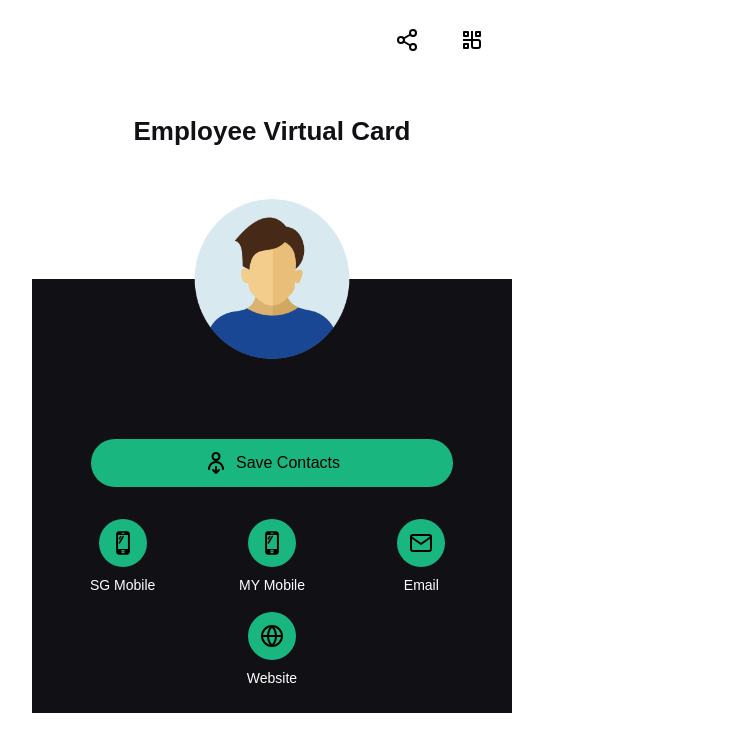
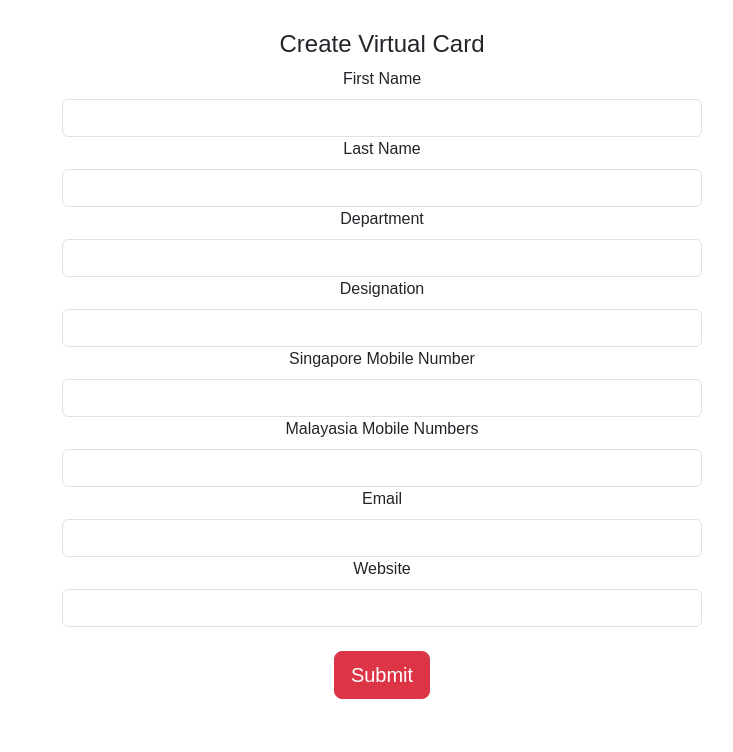
Before and after one commit to Mathimugan/virtualcard, a React (Create React App) app: page / in a window 1280 px wide. Shown: the top 752 px of the page, without its empty margins (368-1101 px from the left). Built offline with nearby package versions, Linux system fonts and the light colour scheme; no server answers.

Commit message:
Update App.js
updated app.js

```diff
--- a/src/App.js
+++ b/src/App.js
@@ -1,10 +1,10 @@
 import logo from './logo.svg';
 import './App.css';
-import Card from './components/Card';
+import Form from './components/Form';
 function App() {
   return (
     <div className="App">
-      <Card/>
+      <Form/>
     </div>
   );
 }
```
